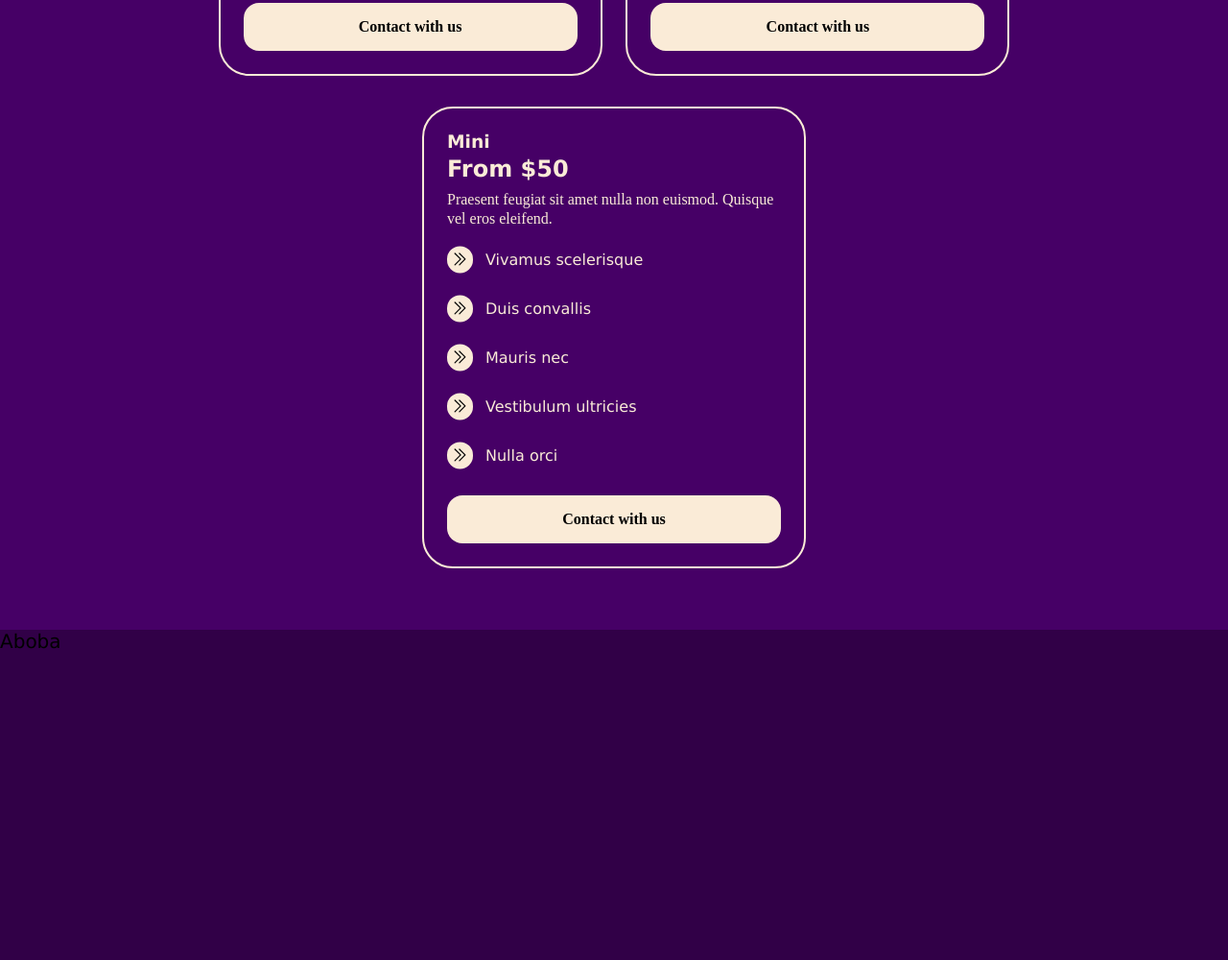
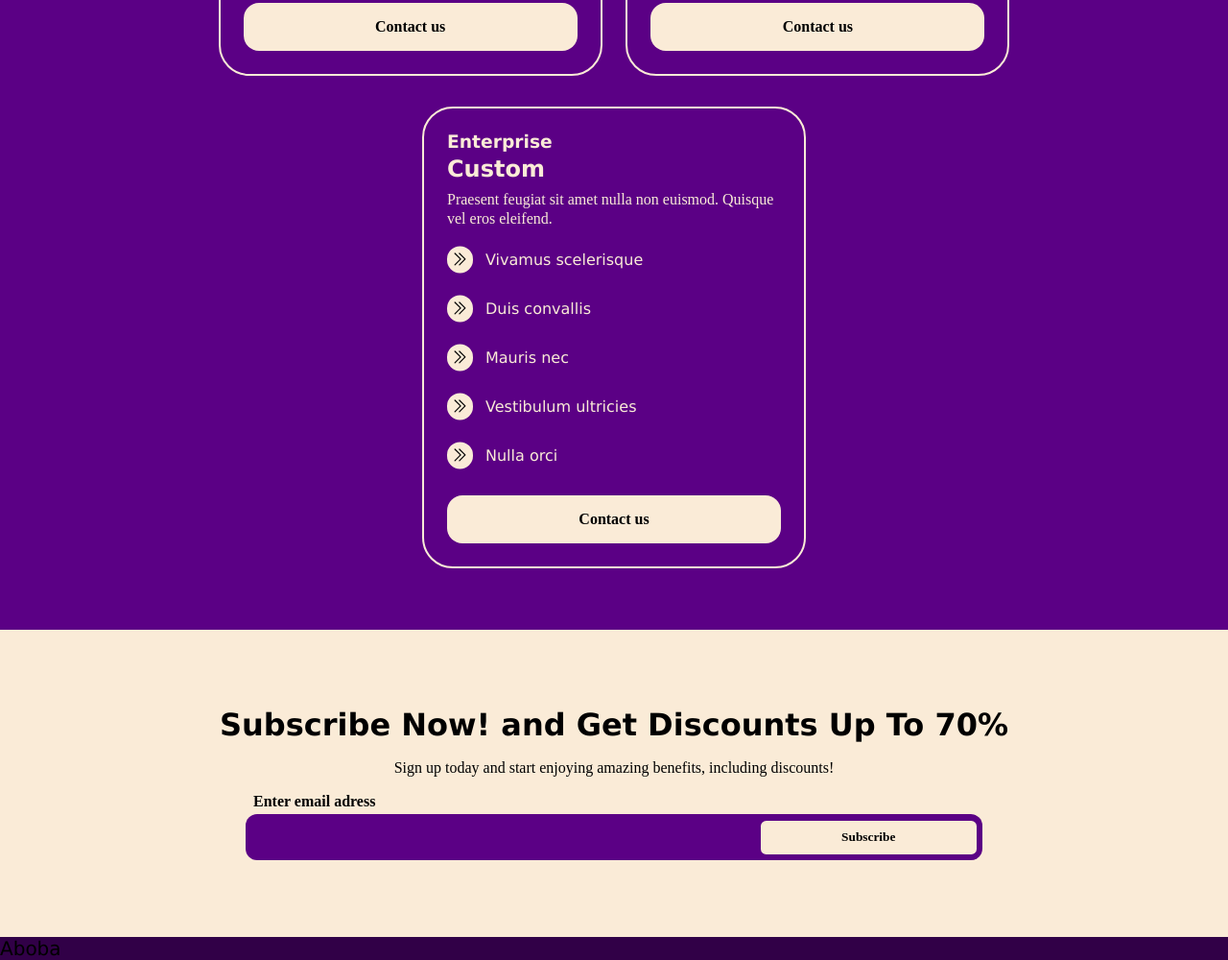
Before and after one commit to Zabrafax/Neon-Lighs-Webpage, a plain HTML site: page index.html in a window 1280 px wide. Shown: the part 1720-2720 px from the top of the page at 96% size. Before the commit the page ends 2400 px from the top, so only its background shows below. Drawn offline with Linux system fonts and the light colour scheme; a web font is replaced by a local one.

Commit message:
index content finished

```diff
--- a/css/style-index.css
+++ b/css/style-index.css
@@ -66,6 +66,7 @@
 
     font-family: "MuseoModerno", serif;
     font-weight: 600;
+    text-decoration: none;
 }
 
 .white__button, .white__button:link, .white__button:visited{
@@ -115,10 +116,10 @@
     flex-direction: column;
     position: relative;
 
-    overflow: hidden;
-
     color: black;
     z-index: -1;
+
+    scroll-margin-top: 80px;
 }
 
 .custom__landing::before {
@@ -331,6 +332,7 @@
     text-align: center;
     font-family: "MuseoModerno", serif;
     font-weight: 600;
+    text-decoration: none;
 
     background-color: antiquewhite;
     border-radius: 1rem;
@@ -342,12 +344,112 @@
     background-color:bisque;
 }
 
+
+/*/////////////////////////////////////////////////////////////////////////////////////////////////////////////*/
+
+
+.subscription {
+    padding-top: 5rem;
+    padding-bottom: 5rem;
+
+    display: flex;
+    flex-direction: column;
+
+    text-align: center;
+
+    background-color: antiquewhite;
+}
+
+.subscription__description {
+    margin-top: 1rem;
+
+    font-family: "MuseoModerno", serif;
+    font-weight: 400;
+    text-decoration: none;
+    line-height: 120%;
+}
+
+.subscribe__form {
+    width: 100%;
+    margin-top: 1rem;
+
+    text-align: left;
+    font-family: "MuseoModerno", serif;
+    font-weight: 600;
+    text-decoration: none;
+    line-height: 120%;
+}
+
+.subscribe__form label {
+    margin-left: 0.5rem;
+    align-self: flex-start;
+}
+
+.subscribe__container{
+    width: 100%;
+    height: fit-content;
+    margin-top: 0.25rem;
+
+    display: flex;
+    overflow: hidden;
+
+    background-color: var(--primary-color);
+    border-radius: 0.75rem;
+}
+
+.email__input {
+    width: 70%;
+    height: 3rem;
+    padding: 0rem 0.75rem;
+    padding-right: 0;
+
+    border: none;
+    outline: none;
+
+    text-align: left;
+    font-family: "MuseoModerno", serif;
+    font-weight: 600;
+    text-decoration: none;
+    line-height: 120%;
+    font-size: 1rem;
+
+    color: antiquewhite;
+    background-color: transparent;
+    border-radius: 0.75rem 0rem 0rem 0.75rem;
+}
+
+.subscribe-button {
+    width: 30%;
+    border: none;
+    outline: none;
+    margin: 0.4rem 0.4rem 0.4rem 0.75rem;
+
+    text-align: center;
+    font-family: "MuseoModerno", serif;
+    font-weight: 600;
+    text-decoration: none;
+    line-height: 120%;
+
+    color: black;
+    background-color: antiquewhite;
+    border-radius: 0.35rem;
+}
+
+.subscribe-button:hover {
+    cursor: pointer;
+    background: bisque;
+}
+
 /*/////////////////////////////////////////////////////////////////////////////////////////////////////////////*/
 
 
 @media screen and (min-width: 480px) {
     .buttons__image__container {
         margin-top: 5rem;
+    }
+
+    .custom__landing {
+        scroll-margin-top: 95px;
     }
 }
 
@@ -357,6 +459,10 @@
     }
     .button {
         width: 35%;
+    }
+
+    .custom__landing {
+        scroll-margin-top: 174px;
     }
 
     .column__description {
@@ -371,6 +477,11 @@
 
     .package {
         width: 30%;
+    }
+
+    .subscribe__form {
+        align-self: center;
+        max-width: 768px;
     }
 }
 
--- a/css/style.css
+++ b/css/style.css
@@ -2,7 +2,9 @@
     box-sizing: border-box;
     margin: 0;
     padding: 0;
-    --primary-color: hsl(281, 100%, 20%);
+    scroll-behavior: smooth;
+
+    --primary-color: hsl(281, 100%, 26%);
     --primary-dark-color: hsl(281, 100%, 17%);
     --primary-ultra-dark-color: hsl(281, 100%, 14%);
 
--- a/index.html
+++ b/index.html
@@ -80,13 +80,13 @@
             <div class="buttons__image__container">
                 <p>Introducing new product line for high tier bussineses that will improve customers' impression consectetur adipiscing elit. Mauris lectus risus, feugiat et porta vel, finibus vel libero.</p>
                 <div class="buttons">
-                    <a class="button white__button">Buy Now</a>
-                    <a class="button blur__button">Learn More</a>
+                    <a href="#order" class="button white__button">Buy Now</a>
+                    <a href="#custom" class="button blur__button">Learn More</a>
                 </div>
             </div>
         </div>
 
-        <div class="custom__landing content">
+        <div id="custom" class="custom__landing content">
             <h1>Fully custom signs designed by our professional team</h1>
             <p class="description__text">Lorem ipsum dolor sit amet, consectetur adipiscing elit. Mauris lectus risus, feugiat et porta vel,
                 finibus vel libero. Vestibulum tincidunt enim eu rhoncus mattis.
@@ -177,12 +177,12 @@
                             <li>Nulla orci</li>
                         </ul>
 
-                        <a class="package__button">Contact with us</a>
+                        <a href="#contact" class="package__button">Contact us</a>
                     </div>
 
                     <div class="package">
-                        <h3>Mini</h3>
-                        <h2>From $50</h2>
+                        <h3>Standart</h3>
+                        <h2>From $100</h2>
                         <p>Praesent feugiat sit amet nulla non euismod. Quisque vel eros eleifend.</p>
 
                         <ul class="package__features__list">
@@ -193,12 +193,12 @@
                             <li>Nulla orci</li>
                         </ul>
 
-                        <a class="package__button">Contact with us</a>
+                        <a href="#contact" class="package__button">Contact us</a>
                     </div>
 
                     <div class="package">
-                        <h3>Mini</h3>
-                        <h2>From $50</h2>
+                        <h3>Enterprise</h3>
+                        <h2>Custom</h2>
                         <p>Praesent feugiat sit amet nulla non euismod. Quisque vel eros eleifend.</p>
 
                         <ul class="package__features__list">
@@ -209,12 +209,26 @@
                             <li>Nulla orci</li>
                         </ul>
 
-                        <a class="package__button">Contact with us</a>
+                        <a href="#contact" class="package__button">Contact us</a>
                     </div>
 
                 </div>
             </div>
         </div>
+
+        <div class="subscription content">
+            <h1>Subscribe Now! and Get Discounts Up To 70%</h1>
+            <p class="subscription__description">Sign up today and start enjoying amazing benefits, including discounts!</p>
+
+            <div class="subscribe__form">
+                <label for="input__email">Enter email adress</label>
+                <div class="subscribe__container">
+                    <input type="email" id="input__email" name="email" class="email__input">
+                    <button class="subscribe-button" type="submit">Subscribe</button>
+                </div>
+            </div>
+        </div>
+
     </div>
 
     <p>Aboba</p>
```
